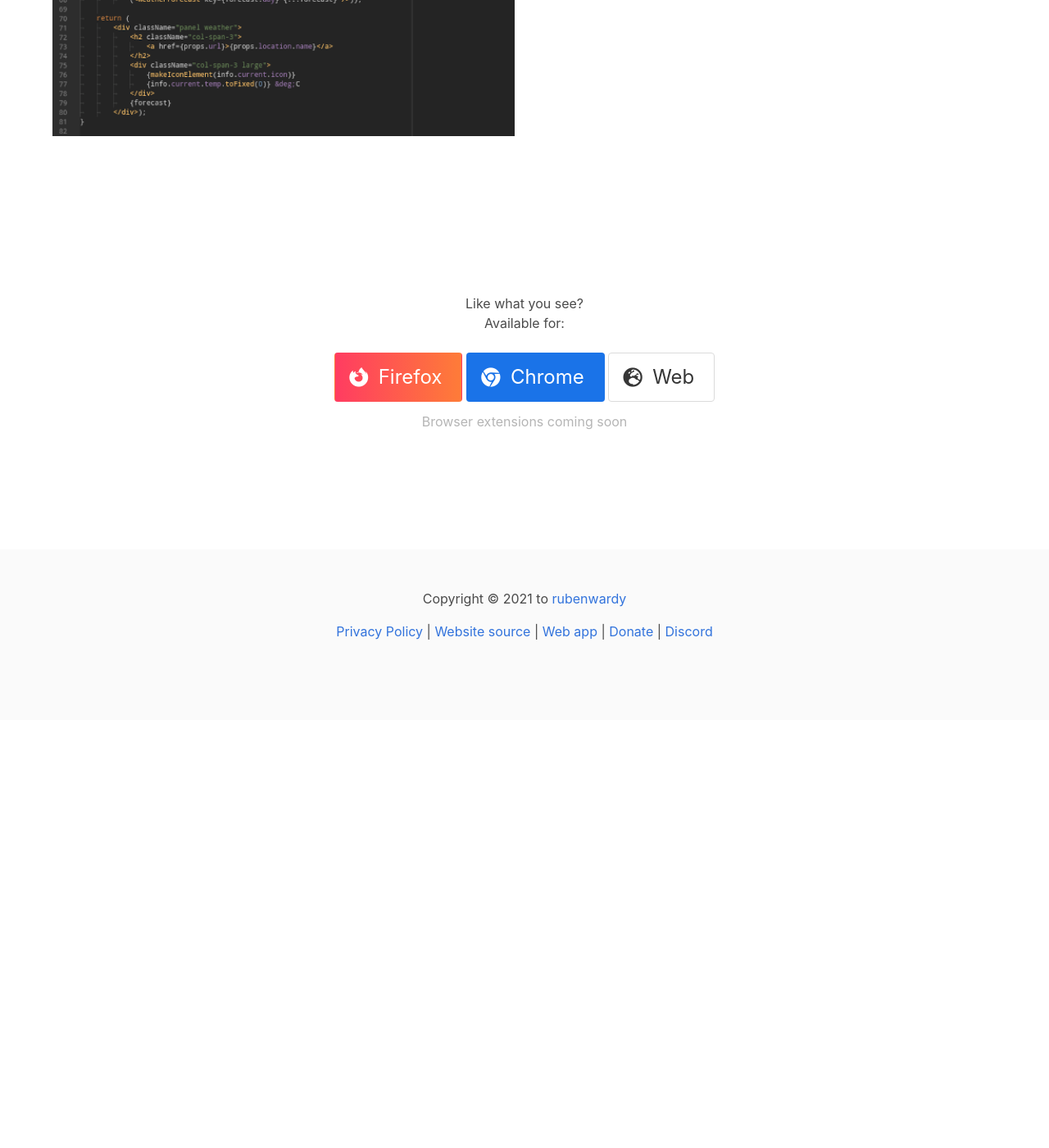
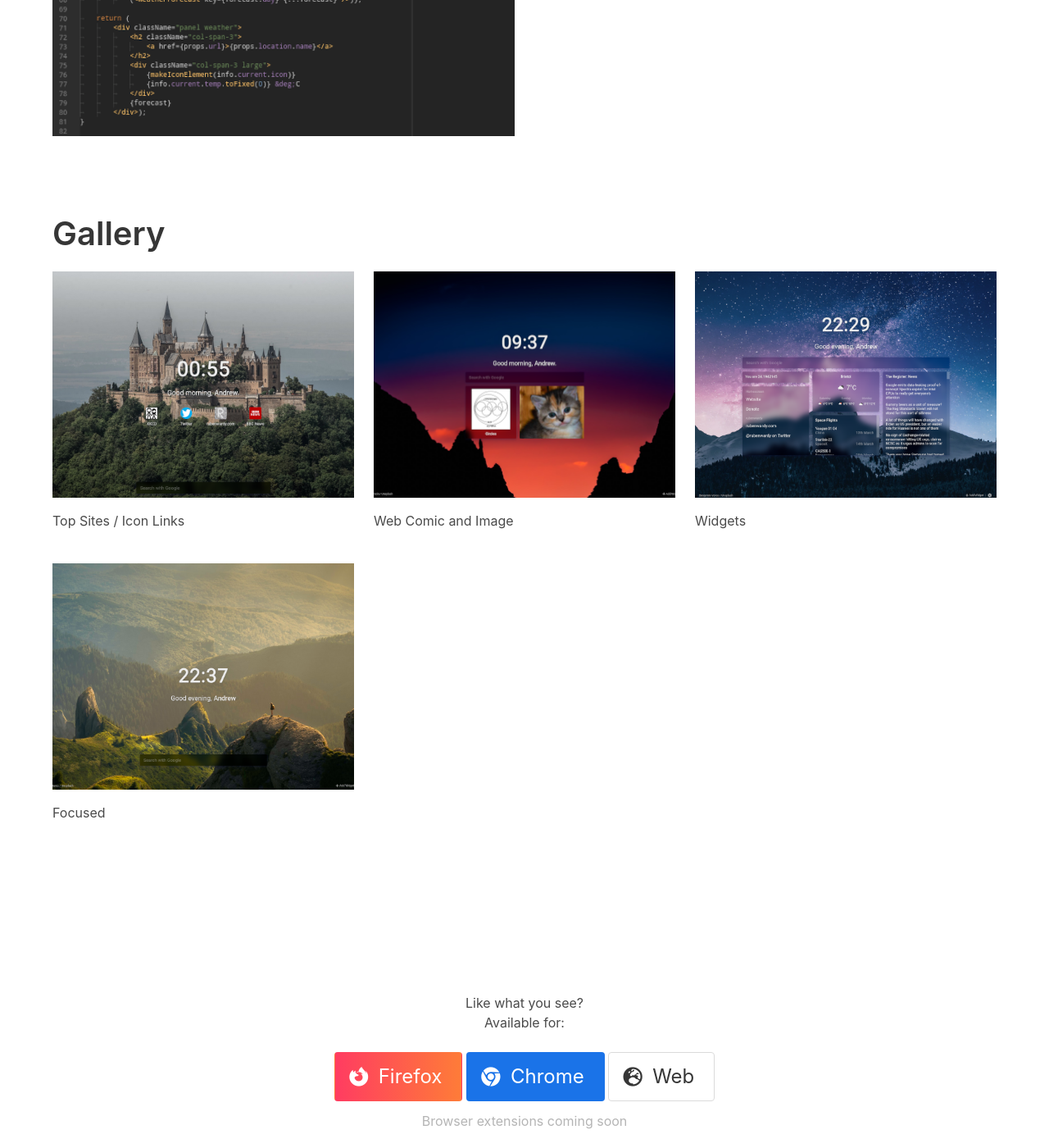
Before and after one commit to rubenwardy/renewedtab_website, a Jekyll site: the page built from index.html, in a window 1280 px wide and 1400 px high, scrolled down 2210 px. Shown: the whole window at 82% size. Built offline with Jekyll 4.4.1, drawn with Linux system fonts in a browser that asks for light colours; before the commit the page ends 3088 px from its top, so only the background shows below that.

Commit message:
Add gallery

```diff
--- /dev/null
+++ b/_data/gallery.yml
@@ -0,0 +1,11 @@
+- title: Top Sites / Icon Links
+  image: static/images/icons.png
+
+- title: Web Comic and Image
+  image: static/images/images.png
+
+- title: Widgets
+  image: static/images/widgets.png
+
+- title: Focused
+  image: static/images/focus.png
--- a/index.html
+++ b/index.html
@@ -35,6 +35,7 @@ layout: default
 	</p>
 </header>
 
+
 {% for item in site.data.features %}
 	<section class="section">
 		{% if item.image_link %}
@@ -71,6 +72,32 @@ layout: default
 	</section>
 {% endfor %}
 
+
+<section class="section">
+	<h2 class="title is-2">Gallery</h2>
+
+	<div class="columns is-multiline">
+		{% for item in site.data.gallery %}
+			{% if item.image_link %}
+				{% assign image_link = item.image_link %}
+			{% else %}
+				{% assign image_link = item.image | replace: '.png', '_full.png' %}
+			{% endif %}
+
+
+			<figure class="column is-one-third">
+				<a class="image is-4by3" href="{{ image_link }}">
+					<img src="{{ item.image }}" alt="{{ item.title }}">
+				</a>
+				<figcaption>
+					{{ item.title }}
+				</figcaption>
+			</figure>
+		{% endfor %}
+	</div>
+</section>
+
+
 <section id="install" class="section is-medium has-text-centered">
 	<p class="mb-5">
 		Like what you see?<br>
```
Also changed, not shown: static/images/icons.png (added), static/images/images.png (added), static/images/images_full.png (added), 1 other file.
